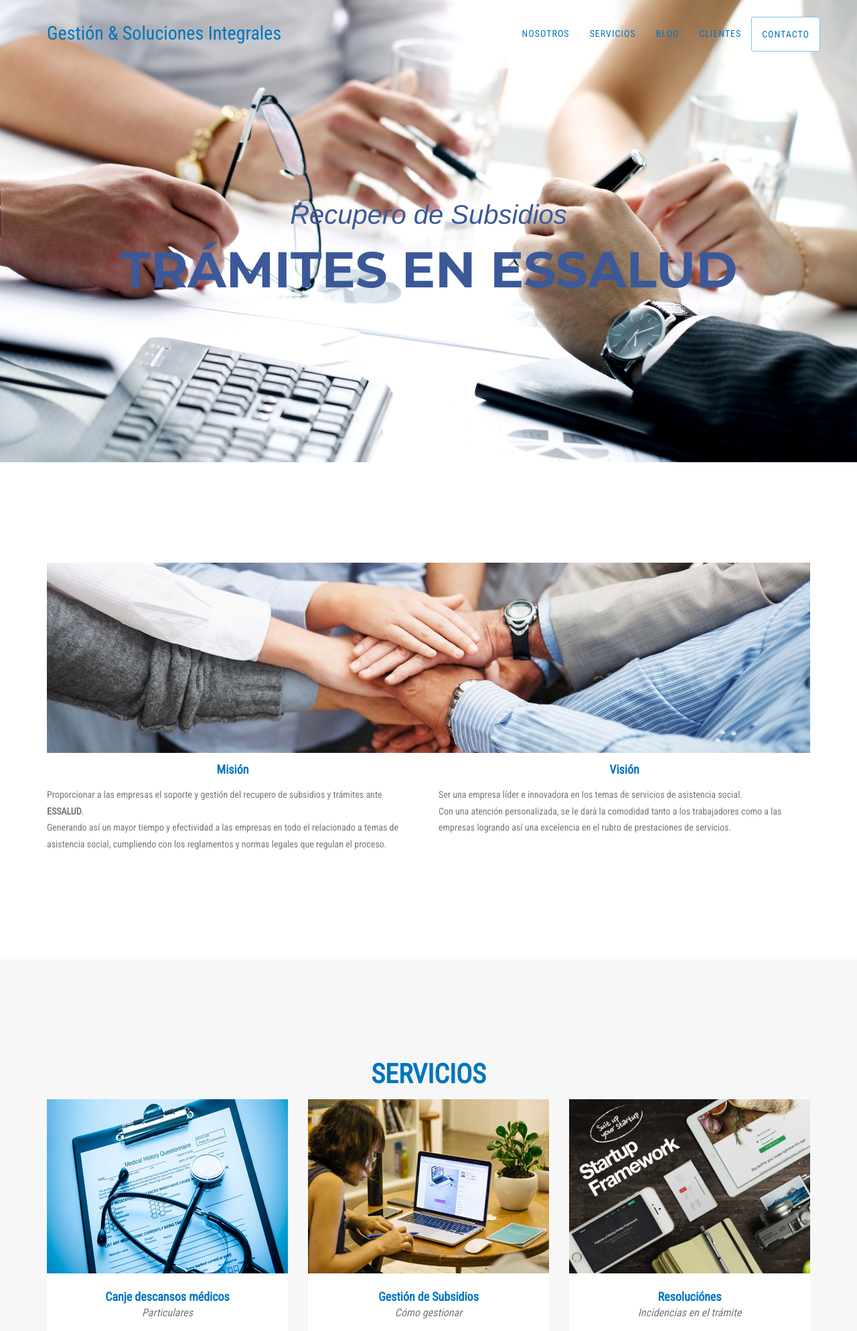
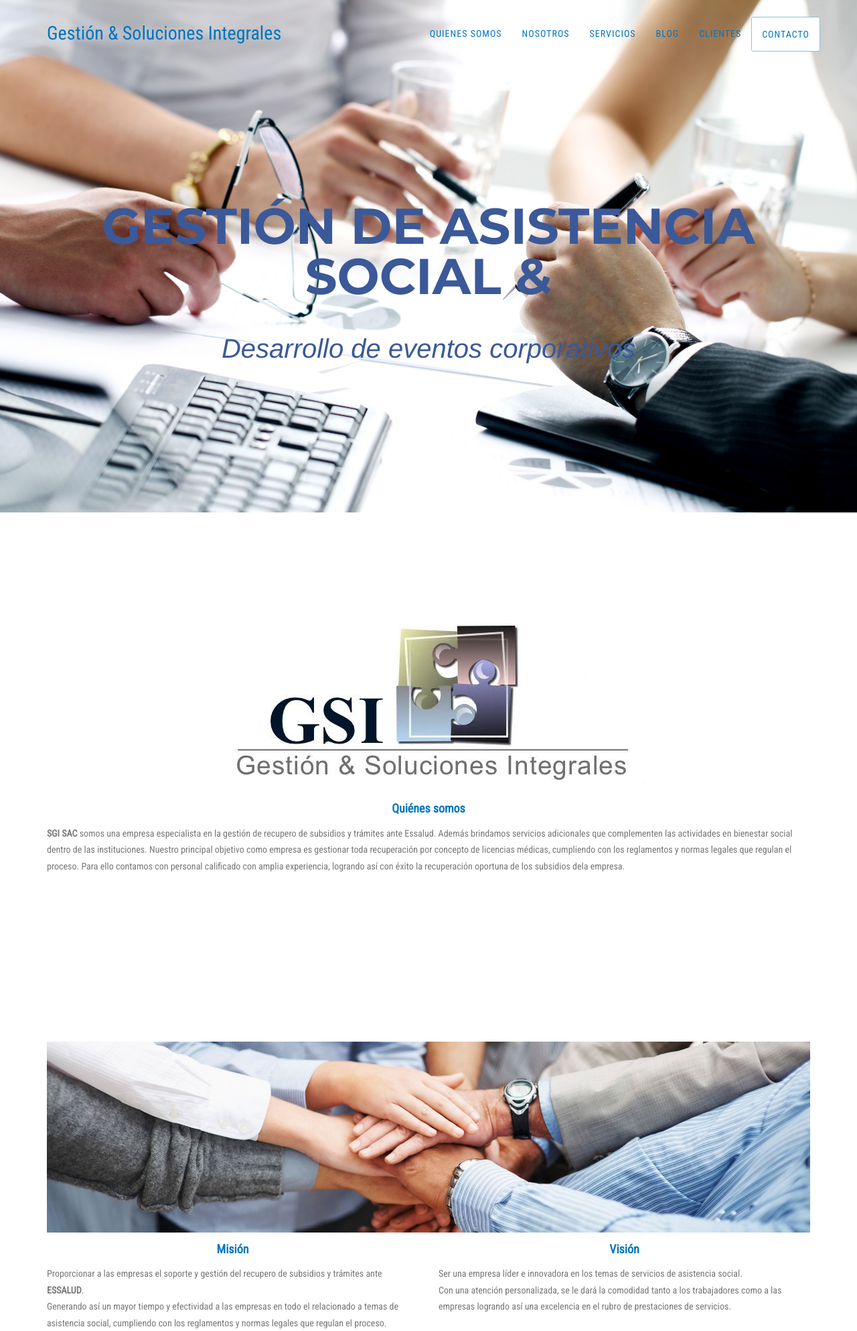
Before and after one commit to dxnydlc/pagina_boo1, a PHP site: page / in a window 1280 px wide. Shown: the top 1987 px of the page at 67% size. Run offline with PHP 8.4, Linux system fonts and the light colour scheme; some libraries are stand-ins or nearby versions; some web fonts are replaced.

Commit message:
cambios 16 - 08 - 2016
se cambian textos e imagenes internas

```diff
--- a/css/agency.css
+++ b/css/agency.css
@@ -41,3 +41,11 @@ a{
 body, a, li, ul, p, h1,h2,h3,h4,h5,td,th,button, input{
 	font-family: 'Roboto Condensed', sans-serif !important;
 }
+
+section {
+    padding: 120px 0;
+}
+
+.img-center{
+	margin: 0 auto;
+}
--- a/index.php
+++ b/index.php
@@ -18,7 +18,7 @@ $var = 'hola';
     <link href="css/bootstrap.min.css" rel="stylesheet">
 
     <!-- Custom CSS -->
-    <link href="css/agency.css" rel="stylesheet">
+    <link href="css/agency.css?v=1" rel="stylesheet">
 
     <!-- Custom Fonts -->
     <link href="font-awesome/css/font-awesome.min.css" rel="stylesheet" type="text/css">
@@ -61,6 +61,9 @@ $var = 'hola';
                         <a href="#page-top"></a>
                     </li>
                     <li>
+                        <a class="page-scroll color-azul " href="#quienessomos">Quienes Somos</a>
+                    </li>
+                    <li>
                         <a class="page-scroll color-azul " href="#services">Nosotros</a>
                     </li>
                     <li>
@@ -86,12 +89,42 @@ $var = 'hola';
     <header>
         <div class="container">
             <div class="intro-text">
-                <div class="intro-lead-in color-azul1 ">Recupero de Subsidios</div>
-                <div class="intro-heading color-azul1 ">Trámites en ESSALUD</div>
+                <div class="intro-heading color-azul1 ">Gestión de Asistencia Social &</div>
+                <div class="intro-lead-in color-azul1 ">Desarrollo de eventos corporativos</div>
                 <!--<a href="#services" class="page-scroll btn btn-xl">Saber más</a>-->
             </div>
         </div>
     </header>
+
+    <!-- Quienes somos -->
+    <section id="quienessomos">
+        <div class="container">
+            <div class="row">
+                <div class="col-lg-12 text-center">
+                    <!--<h3 class="section-heading color-azul ">Acerca de nosotros</h3>-->
+                    <!--<h3 class="section-subheading text-muted">Lorem ipsum dolor sit amet consectetur.</h3>-->
+                    <img src="img/logos/logo-big.jpg" alt="" class="img-responsive img-center ">
+                </div>
+            </div>
+            <div class="row ">
+                <div class="col-md-12">
+                    <h4 class="service-heading text-center color-azul ">Quiénes somos</h4>
+                    <p class="text-muted text-left "><strong>SGI SAC</strong> somos una empresa especialista en la gestión
+                        de recupero de subsidios y trámites ante Essalud. Además
+                        brindamos servicios adicionales que complementen las
+                        actividades en bienestar social dentro de las instituciones.
+
+                        Nuestro principal objetivo como empresa es gestionar toda
+                        recuperación por concepto de licencias médicas,
+                        cumpliendo con los reglamentos y normas legales que
+                        regulan el proceso. Para ello contamos con personal
+                        calificado con amplia experiencia, logrando así con éxito la
+                        recuperación oportuna de los subsidios dela empresa.
+                    </p>
+                </div>
+            </div>
+        </div>
+    </section>
 
     <!-- Services Section -->
     <section id="services">
@@ -138,7 +171,7 @@ $var = 'hola';
             </div>
             <div class="row">
                 <div class="col-md-4 col-sm-6 portfolio-item">
-                    <a href="#portfolioModal1" class="portfolio-link" data-toggle="modal">
+                    <a href="http://gsisac.com.pe/blog/index.php/procedimiento-para-canje-de-descansos-medicos-particulares-essalud/" class="portfolio-link" >
                         <div class="portfolio-hover">
                             <div class="portfolio-hover-content">
                                 <i class="fa fa-plus fa-3x"></i>
@@ -152,13 +185,13 @@ $var = 'hola';
                     </div>
                 </div>
                 <div class="col-md-4 col-sm-6 portfolio-item">
-                    <a href="#portfolioModal2" class="portfolio-link" data-toggle="modal">
+                    <a href="http://gsisac.com.pe/blog/index.php/2016/07/05/tramite-de-subsidios-por-maternidad/" class="portfolio-link" >
                         <div class="portfolio-hover">
                             <div class="portfolio-hover-content">
                                 <i class="fa fa-plus fa-3x"></i>
                             </div>
                         </div>
-                        <img src="img/servicios/img-serv-05.jpg" class="img-responsive" alt="">
+                        <img src="img/servicios/subsidios-01.jpg" class="img-responsive" alt="">
                     </a>
                     <div class="portfolio-caption">
                         <h4 class="color-azul" >Gestión de Subsidios</h4>
@@ -166,13 +199,13 @@ $var = 'hola';
                     </div>
                 </div>
                 <div class="col-md-4 col-sm-6 portfolio-item">
-                    <a href="#portfolioModal3" class="portfolio-link" data-toggle="modal">
+                    <a href="http://gsisac.com.pe/blog/index.php/2016/07/13/incidencias-en-el-tramite-de-subsidios/" class="portfolio-link" >
                         <div class="portfolio-hover">
                             <div class="portfolio-hover-content">
                                 <i class="fa fa-plus fa-3x"></i>
                             </div>
                         </div>
-                        <img src="img/servicios/startup-framework.png" class="img-responsive" alt="">
+                        <img src="img/servicios/resolucion-02.jpg" class="img-responsive" alt="">
                     </a>
                     <div class="portfolio-caption">
                         <h4 class="color-azul" >Resoluciónes</h4>
@@ -180,7 +213,7 @@ $var = 'hola';
                     </div>
                 </div>
                 <div class="col-md-4 col-sm-6 portfolio-item">
-                    <a href="#portfolioModal4" class="portfolio-link" data-toggle="modal">
+                    <a href="http://gsisac.com.pe/blog/index.php/2016/07/05/requisitos-para-inscripcion-de-madre-gestante-yo-extra-matrimonial/" class="portfolio-link" >
                         <div class="portfolio-hover">
                             <div class="portfolio-hover-content">
                                 <i class="fa fa-plus fa-3x"></i>
@@ -194,7 +227,7 @@ $var = 'hola';
                     </div>
                 </div>
                 <div class="col-md-4 col-sm-6 portfolio-item">
-                    <a href="#portfolioModal5" class="portfolio-link" data-toggle="modal">
+                    <a href="http://gsisac.com.pe/blog/index.php/2016/07/04/subsidio-por-lactancia/" class="portfolio-link" data-toggle="modal">
                         <div class="portfolio-hover">
                             <div class="portfolio-hover-content">
                                 <i class="fa fa-plus fa-3x"></i>
@@ -321,6 +354,11 @@ $var = 'hola';
                     <div class="row">
                         <div class="col-md-3 col-sm-6">
                             <a href="#">
+                                <img src="img/logos/logp-pepsico.png" class="img-responsive img-centered" alt="">
+                            </a>
+                        </div>
+                        <div class="col-md-3 col-sm-6">
+                            <a href="#">
                                 <img src="img/logos/logo-campo-fe.png" class="img-responsive img-centered" alt="">
                             </a>
                         </div>
@@ -334,11 +372,7 @@ $var = 'hola';
                                 <img src="img/logos/logo-saxon.png" class="img-responsive img-centered" alt="">
                             </a>
                         </div>
-                        <div class="col-md-3 col-sm-6">
-                            <a href="#">
-                                <img src="img/logos/logp-pepsico.png" class="img-responsive img-centered" alt="">
-                            </a>
-                        </div>
+
                     </div>
                 </div>
             </aside>
```
Also changed, not shown: img/logos/gsi-thumb.png (added), img/logos/logo-big.jpg (added), img/servicios/resolucion-01.jpg (added), img/servicios/resolucion-02.jpg (added), img/servicios/subsidios-01.jpg (added).
